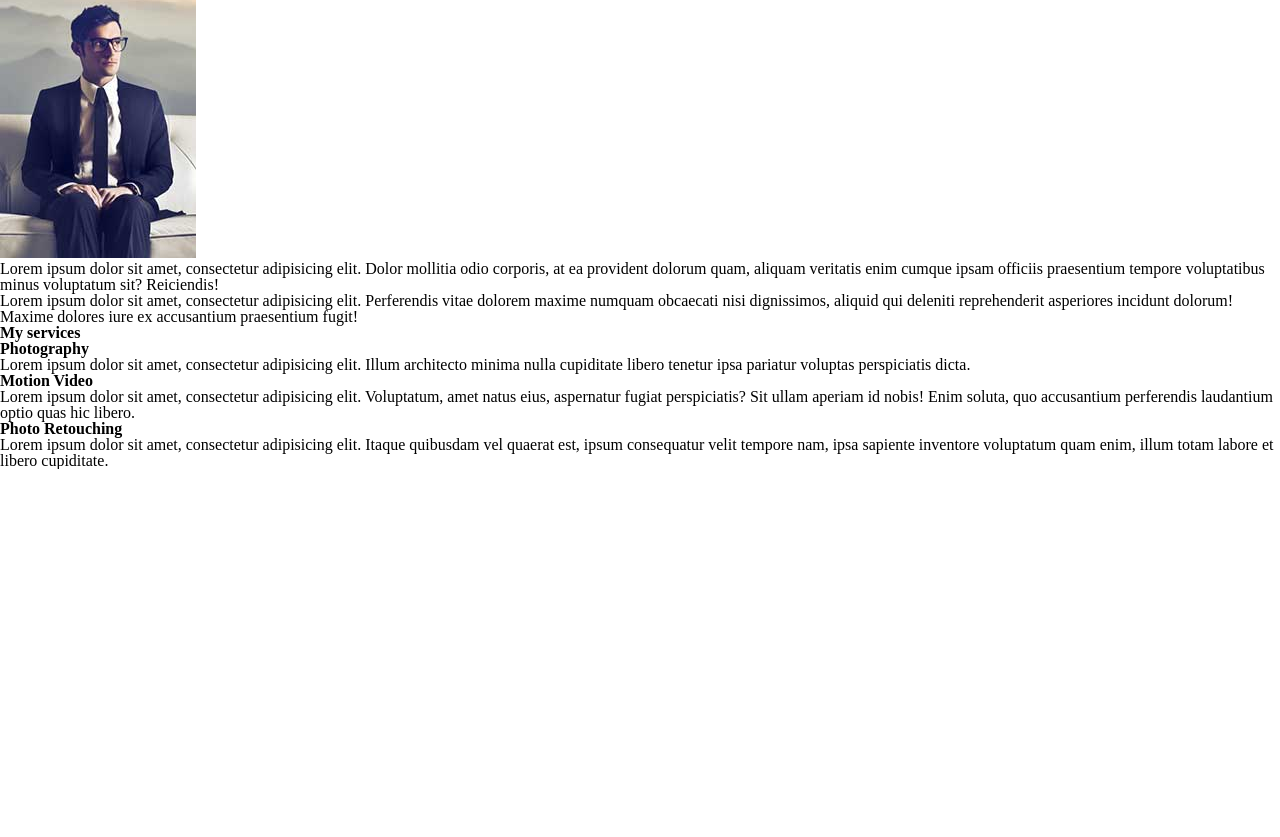
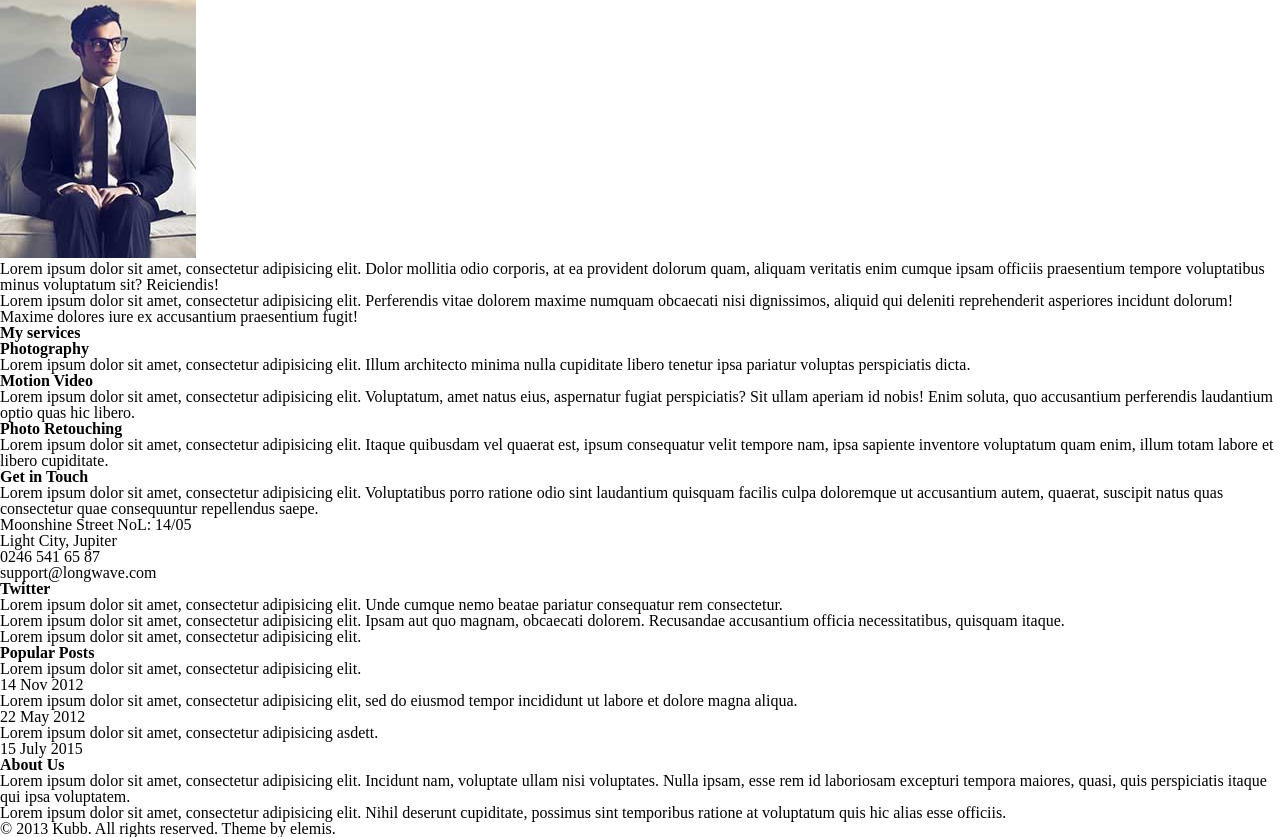
Before and after one commit to Messidt/psd-to-html, a plain HTML site: page index.html in a window 1280 px wide. Shown: the part 3913-4750 px from the top of the page. Before the commit the page ends 4382 px from the top, so only its background shows below. Drawn offline with Linux system fonts and the light colour scheme.

Commit message:
Added footer structure.

```diff
--- a/index.html
+++ b/index.html
@@ -148,5 +148,35 @@
       </section>
     </div>
   </main>
+  <footer>
+    <div class='wrapper'>
+      <ul>
+        <li><h4>Get in Touch</h4></li>
+        <li>Lorem ipsum dolor sit amet, consectetur adipisicing elit. Voluptatibus porro ratione odio sint laudantium quisquam facilis culpa doloremque ut accusantium autem, quaerat, suscipit natus quas consectetur quae consequuntur repellendus saepe.</li>
+        <li>Moonshine Street NoL: 14/05</li>
+        <li>Light City, Jupiter</li>
+        <li>0246 541 65 87</li>
+        <li>support@longwave.com</li>
+      </ul>
+      <ul>
+        <li><h4>Twitter</h4></li>
+        <li>Lorem ipsum dolor sit amet, consectetur adipisicing elit. Unde cumque nemo beatae pariatur consequatur rem consectetur.</li>
+        <li>Lorem ipsum dolor sit amet, consectetur adipisicing elit. Ipsam aut quo magnam, obcaecati dolorem. Recusandae accusantium officia necessitatibus, quisquam itaque.</li>
+        <li>Lorem ipsum dolor sit amet, consectetur adipisicing elit. </li>
+      </ul>
+      <ul>
+        <li><h4>Popular Posts</h4></li>
+        <li>Lorem ipsum dolor sit amet, consectetur adipisicing elit. <br> 14 Nov 2012</li>
+        <li>Lorem ipsum dolor sit amet, consectetur adipisicing elit, sed do eiusmod tempor incididunt ut labore et dolore magna aliqua.<br> 22 May 2012</li>
+        <li>Lorem ipsum dolor sit amet, consectetur adipisicing asdett.<br>  15 July 2015</li>
+      </ul>
+      <ul>
+        <li><h4>About Us</h4></li>
+        <li>Lorem ipsum dolor sit amet, consectetur adipisicing elit. Incidunt nam, voluptate ullam nisi voluptates. Nulla ipsam, esse rem id laboriosam excepturi tempora maiores, quasi, quis perspiciatis itaque qui ipsa voluptatem.</li>
+        <li>Lorem ipsum dolor sit amet, consectetur adipisicing elit. Nihil deserunt cupiditate, possimus sint temporibus ratione at voluptatum quis hic alias esse officiis.</li>
+      </ul>
+      <div id='copyright'>&copy; 2013 Kubb. All rights reserved. Theme by elemis.</div>
+    </div>
+  </footer>
 </body>
 </html>
```
